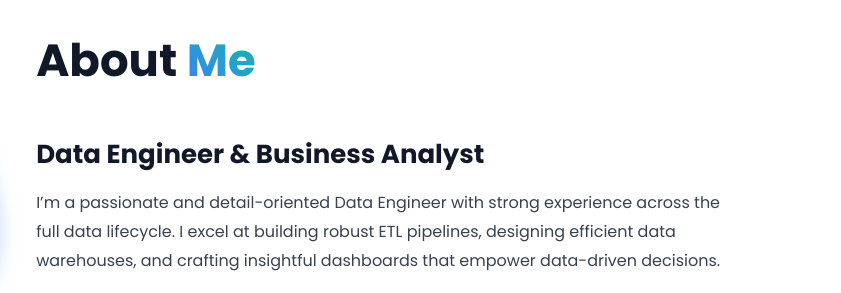
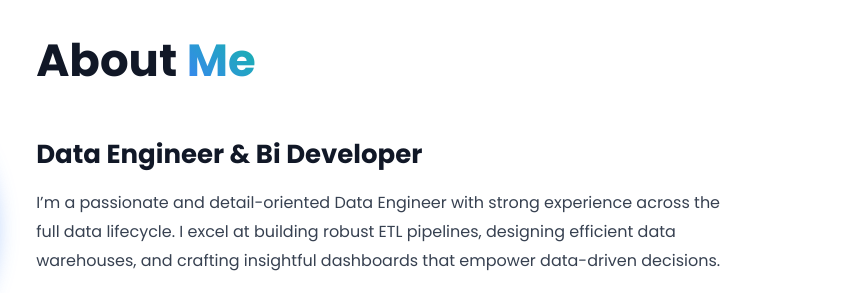
Before and after one commit to Yasserghonem/YasserGhonem.github.io, a plain HTML site: page index.html in a window 1280 px wide. Shown: the part 1011-1304 px from the top of the page, 439-1280 px from the left. Drawn offline with nearby package versions, Linux system fonts and the light colour scheme.

Commit message:
Update index.html

```diff
--- a/index.html
+++ b/index.html
@@ -435,7 +435,7 @@
         </div>
         <div class="about-content">
             <h2 class="heading">About <span class="gradient-text">Me</span></h2>
-            <h3>Data Engineer & Business Analyst</h3>
+            <h3>Data Engineer & Bi Developer</h3>
             <p>I’m a passionate and detail-oriented Data Engineer with strong experience across the full data lifecycle. I excel at building robust ETL pipelines, designing efficient data warehouses, and crafting insightful dashboards that empower data-driven decisions.</p>
             <p>My expertise lies in using technologies like SQL, Python, Azure Cloud Services, and Power BI to transform complex datasets into actionable business intelligence. My goal is to bridge the gap between raw data and strategic outcomes, helping teams unlock their full potential.</p>
         </div>
@@ -575,7 +575,7 @@
     <script>
         // Typing animation
         var typed = new Typed('.multiple-text', {
-            strings: ['Data Engineer', 'Business Analyst', 'Power BI Developer'],
+            strings: ['Data Engineer', 'BI Developer', 'Data Analyst'],
             typeSpeed: 70, backSpeed: 70, backDelay: 1000, loop: true
         });
 
```
